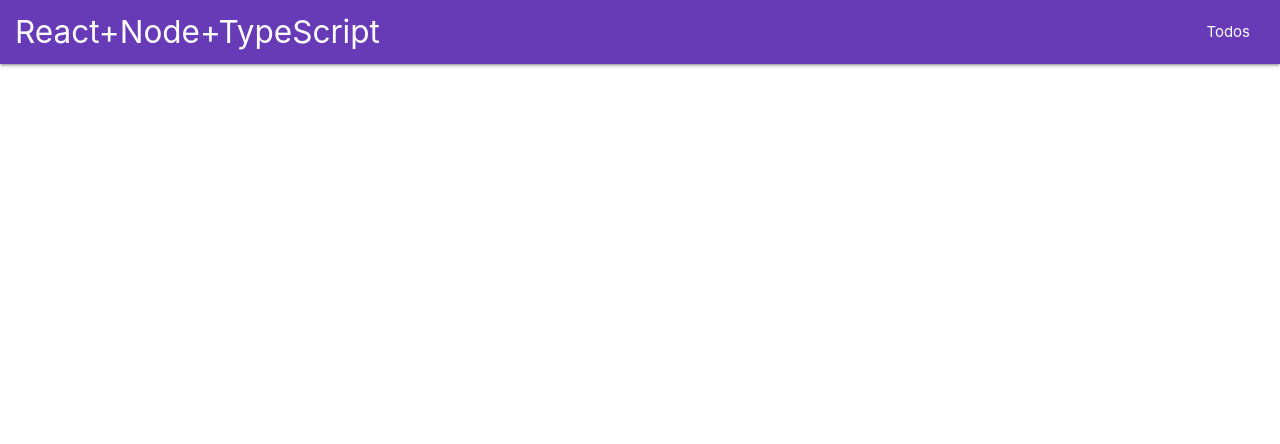
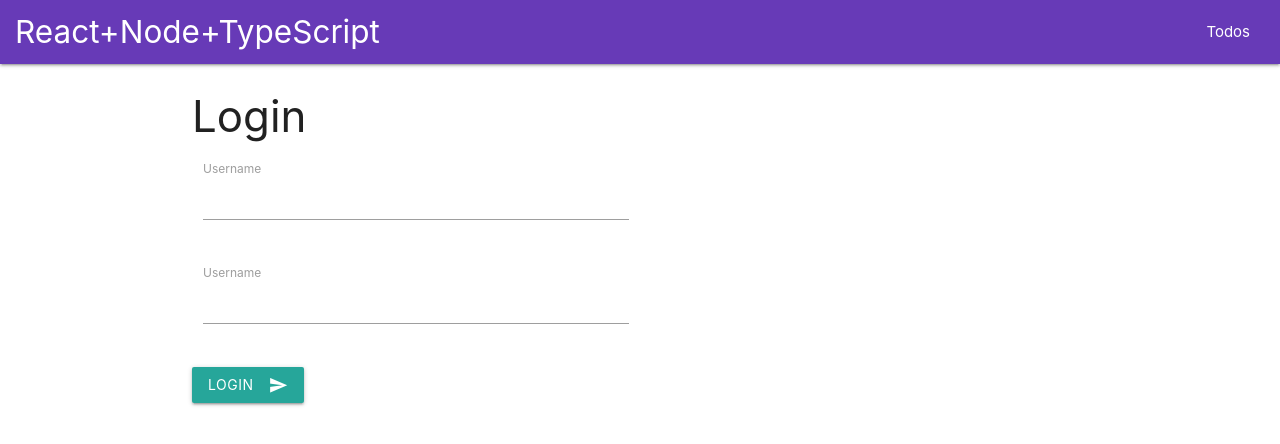
Before and after one commit to HannaTylna/fullstack-todo-app, a React (Create React App) app in the folder packages/frontend/: page / in a window 1280 px wide. Shown: the top 444 px of the page. Built offline with nearby package versions, Linux system fonts and the light colour scheme; no server answers.

Commit message:
add login page

```diff
--- a/packages/frontend/src/App.tsx
+++ b/packages/frontend/src/App.tsx
@@ -5,8 +5,19 @@ import axios from "axios";
 import TodosPage from "./pages/TodosPage";
 import Navbar from "./components/Navbar";
 import TodoItemPage from "./pages/TodoItemPage";
+import LoginPage from "./pages/LoginPage";
 
 axios.defaults.baseURL = process.env.REACT_APP_TODO_API || "http://localhost:3001";
+axios.interceptors.request.use((config) => {
+  if (!config?.headers) {
+    config.headers = {};
+  }
+  const jwt = localStorage.getItem("jwt");
+  if (jwt) {
+    config.headers["authorization"] = `Bearer ${jwt}`;
+  }
+  return config;
+});
 
 function App() {
   return (
@@ -14,6 +25,7 @@ function App() {
       <Navbar />
       <div className="container">
         <Routes>
+          <Route element={<LoginPage />} path="/"/>
           <Route element={<TodosPage />} path="/todos" />
           <Route element={<TodoItemPage/>} path="/todo/:id"/>
         </Routes>
--- /dev/null
+++ b/packages/frontend/src/components/LoginInput.tsx
@@ -0,0 +1,50 @@
+import { useState } from "react";
+
+type LoginInputProps = {
+    onLogin: (username: string, password: string) => Promise<void>;
+};
+
+export const LoginInput = (props: LoginInputProps) => {
+    const [username, setUsername] = useState<string>("");
+    const [password, setPassword] = useState<string>("");
+
+    const attemptLogin = async () => {
+        console.log(`Login with ${username} and ${password}`)
+        props.onLogin(username, password);
+        setUsername("");
+        setPassword("");
+    };
+
+    return (
+        <>
+            <h3>Login</h3>
+            <div className="row">
+                <div className="input-field col s6">
+                    <input
+                        value={username}
+                        type="text"
+                        className="validate"
+                        onChange={(e) => setUsername(e.target.value)}
+                    />
+                    <label className="active">Username</label>
+                </div>
+            </div>
+            <div className="row">
+                <div className="input-field col s6">
+                    <input
+                        value={password}
+                        type="password"
+                        className="validate"
+                        onChange={(e) => setPassword(e.target.value)}
+                    />
+                    <label className="active">Username</label>
+                </div>
+            </div>
+            <div className="row">
+            <button className="btn waves-effect waves-light" type="submit" name="action" onClick={attemptLogin}>Login
+                <i className="material-icons right">send</i>
+            </button>
+            </div>
+        </>
+    )
+}
--- /dev/null
+++ b/packages/frontend/src/pages/LoginPage.tsx
@@ -0,0 +1,27 @@
+import { TodoItem } from "@fullstack-todo-app/shared";
+import axios from "axios";
+import { useState } from "react";
+import { LoginInput } from "../components/LoginInput";
+
+export default function LoginPage() {
+    const [todos, setTodos] = useState<TodoItem[]>([]);
+    const [error, setError] = useState<string | undefined>();
+    const [isLoggedIn, setLoggedIn] = useState<boolean>(false);
+
+    const performLogin = async (username: string, password: string): Promise<void> => {
+        const loginResponse = await axios.post("/", {
+            username: username,
+            password: password
+        });
+        if (loginResponse && loginResponse.status === 200) {
+            localStorage.setItem("jwt", loginResponse.data);
+            setLoggedIn(true);
+            setError("");
+            const response = await axios.get<TodoItem[]>("/todos");
+            setTodos(response.data);
+        }
+    }
+    return (
+        <LoginInput onLogin={performLogin} />
+    )
+}
```
